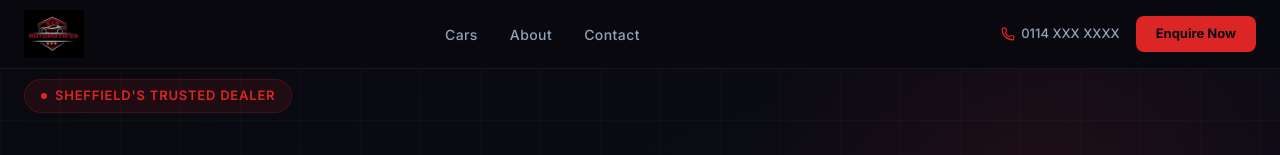
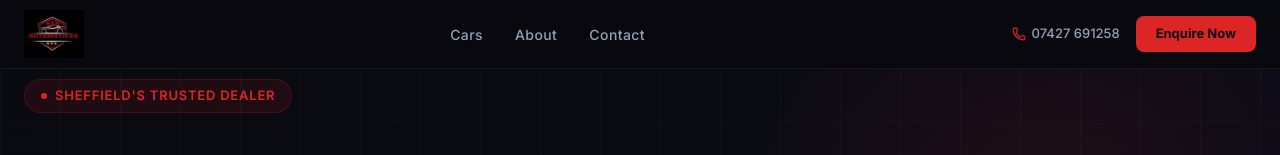
Before and after one commit to RichtofenMax/sys-vehicles, a Next.js app: page / in a window 1280 px wide. Shown: the top 155 px of the page. Built offline with nearby package versions, Linux system fonts and the light colour scheme.

Commit message:
update: contact number to 07427691258

```diff
--- a/app/page.tsx
+++ b/app/page.tsx
@@ -370,7 +370,7 @@ export default function SYSVehiclesPage() {
             className="hidden md:flex"
           >
             <a
-              href="tel:01142XXXXXX"
+              href="tel:07427691258"
               style={{
                 color: "#94a3b8",
                 textDecoration: "none",
@@ -382,7 +382,7 @@ export default function SYSVehiclesPage() {
               }}
             >
               <Phone size={14} style={{ color: "#dc2626" }} />
-              0114 XXX XXXX
+              07427 691258
             </a>
             <a
               href="#contact"
@@ -462,7 +462,7 @@ export default function SYSVehiclesPage() {
               }}
             >
               <a
-                href="tel:01142XXXXXX"
+                href="tel:07427691258"
                 style={{
                   color: "#dc2626",
                   textDecoration: "none",
@@ -472,7 +472,7 @@ export default function SYSVehiclesPage() {
                   gap: "8px",
                 }}
               >
-                <Phone size={16} /> 0114 XXX XXXX
+                <Phone size={16} /> 07427 691258
               </a>
               <a
                 href="#contact"
@@ -1334,7 +1334,7 @@ export default function SYSVehiclesPage() {
                   },
                   {
                     icon: <Phone size={16} color="#dc2626" />,
-                    lines: ["0114 XXX XXXX"],
+                    lines: ["07427 691258"],
                   },
                   {
                     icon: <Mail size={16} color="#dc2626" />,
```
